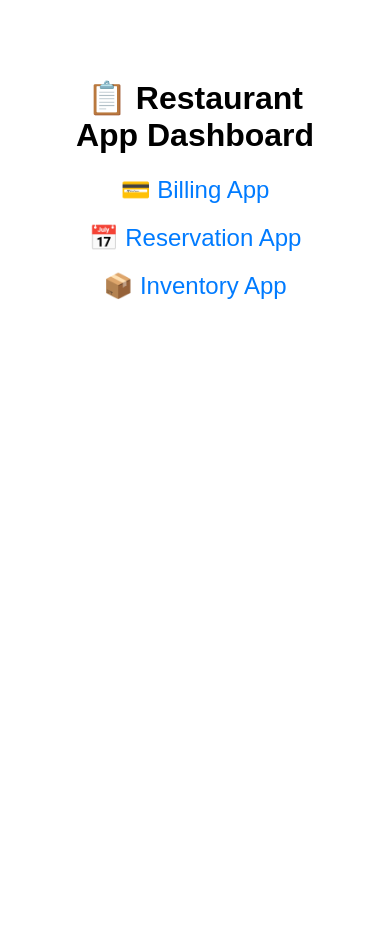
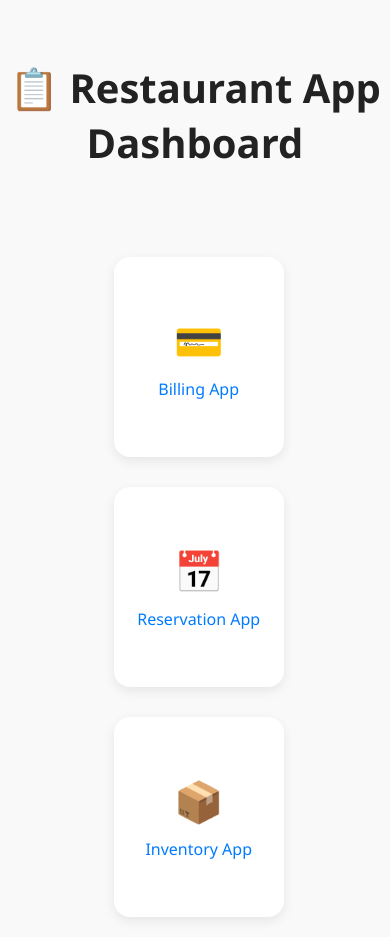
Before and after one commit to migglepiggle/flask-homepage, a Python web app: template templates/index.html in a window 390 px wide. Before the commit the page ends 299 px from the top, so only its background shows below. Run offline with Jinja, Linux system fonts and the light colour scheme; the template is opened without the code that fills it, so the values that code supplies are empty.

Commit message:
Phase 1: Visual design and responsive layout

```diff
--- a/templates/index.html
+++ b/templates/index.html
@@ -1,17 +1,92 @@
 <!DOCTYPE html>
-<html>
+<html lang="en">
 <head>
-    <title>Restaurant Dashboard</title>
-    <style>
-        body { font-family: Arial; text-align: center; padding: 50px; }
-        .link { display: block; margin: 20px; font-size: 24px; }
-        a { text-decoration: none; color: #007BFF; }
-    </style>
+  <meta charset="UTF-8" />
+  <meta name="viewport" content="width=device-width, initial-scale=1.0"/>
+  <title>Restaurant Dashboard</title>
+
+  <style>
+    body {
+      margin: 0;
+      padding: 0;
+      font-family: 'Segoe UI', Roboto, sans-serif;
+      background-color: #f9f9f9;
+      display: flex;
+      flex-direction: column;
+      align-items: center;
+    }
+
+    h1 {
+      margin-top: 60px;
+      font-size: 2.5rem;
+      color: #222;
+      text-align: center;
+    }
+
+    .dashboard {
+      display: flex;
+      flex-wrap: wrap;
+      justify-content: center;
+      margin-top: 40px;
+      gap: 30px;
+      padding: 20px;
+      max-width: 1000px;
+    }
+
+    .card {
+      background: white;
+      border-radius: 16px;
+      box-shadow: 0 4px 12px rgba(0,0,0,0.08);
+      width: 240px;
+      height: 160px;
+      text-align: center;
+      padding: 20px;
+      text-decoration: none;
+      color: #007BFF;
+      display: flex;
+      flex-direction: column;
+      justify-content: center;
+      transition: transform 0.2s ease, box-shadow 0.2s ease;
+    }
+
+    .card:hover {
+      transform: translateY(-6px);
+      box-shadow: 0 10px 18px rgba(0,0,0,0.15);
+    }
+
+    .emoji {
+      font-size: 2.5rem;
+      margin-bottom: 10px;
+    }
+
+    @media (max-width: 768px) {
+      .dashboard {
+        flex-direction: column;
+        align-items: center;
+      }
+
+      .card {
+        width: 80%;
+      }
+    }
+  </style>
 </head>
 <body>
-    <h1>📋 Restaurant App Dashboard</h1>
-    <div class="link"><a href="https://YOUR-BILLING-APP.onrender.com">💳 Billing App</a></div>
-    <div class="link"><a href="https://restaurant-reservation-flask.onrender.com">📅 Reservation App</a></div>
-    <div class="link"><a href="https://flask-inventory-app-1a2k.onrender.com">📦 Inventory App</a></div>
+  <h1>📋 Restaurant App Dashboard</h1>
+
+  <div class="dashboard">
+    <a href="https://your-billing-app.onrender.com" class="card" target="_blank">
+      <div class="emoji">💳</div>
+      <div>Billing App</div>
+    </a>
+    <a href="https://restaurant-reservation-flask.onrender.com" class="card" target="_blank">
+      <div class="emoji">📅</div>
+      <div>Reservation App</div>
+    </a>
+    <a href="https://flask-inventory-app-1a2k.onrender.com" class="card" target="_blank">
+      <div class="emoji">📦</div>
+      <div>Inventory App</div>
+    </a>
+  </div>
 </body>
 </html>
```
